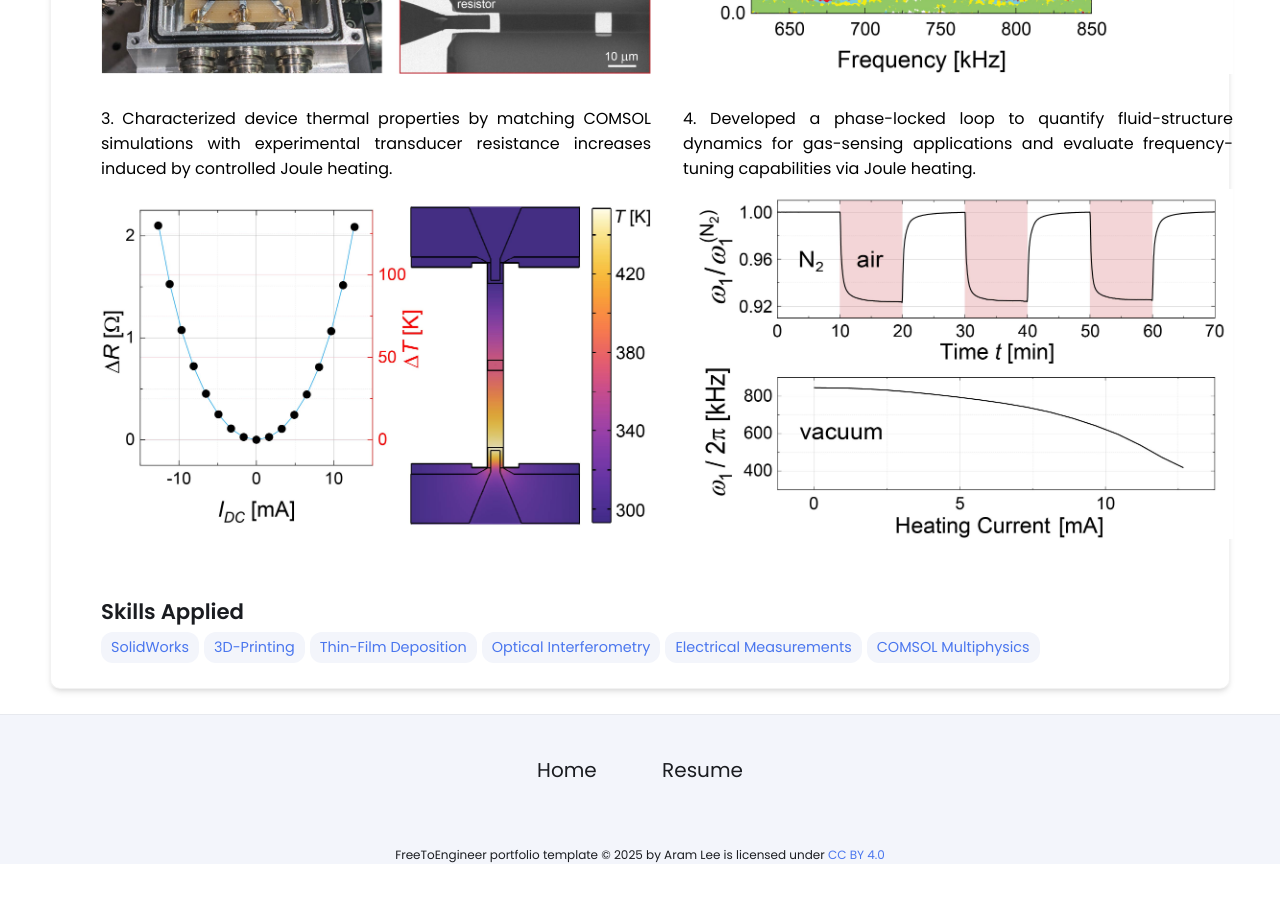
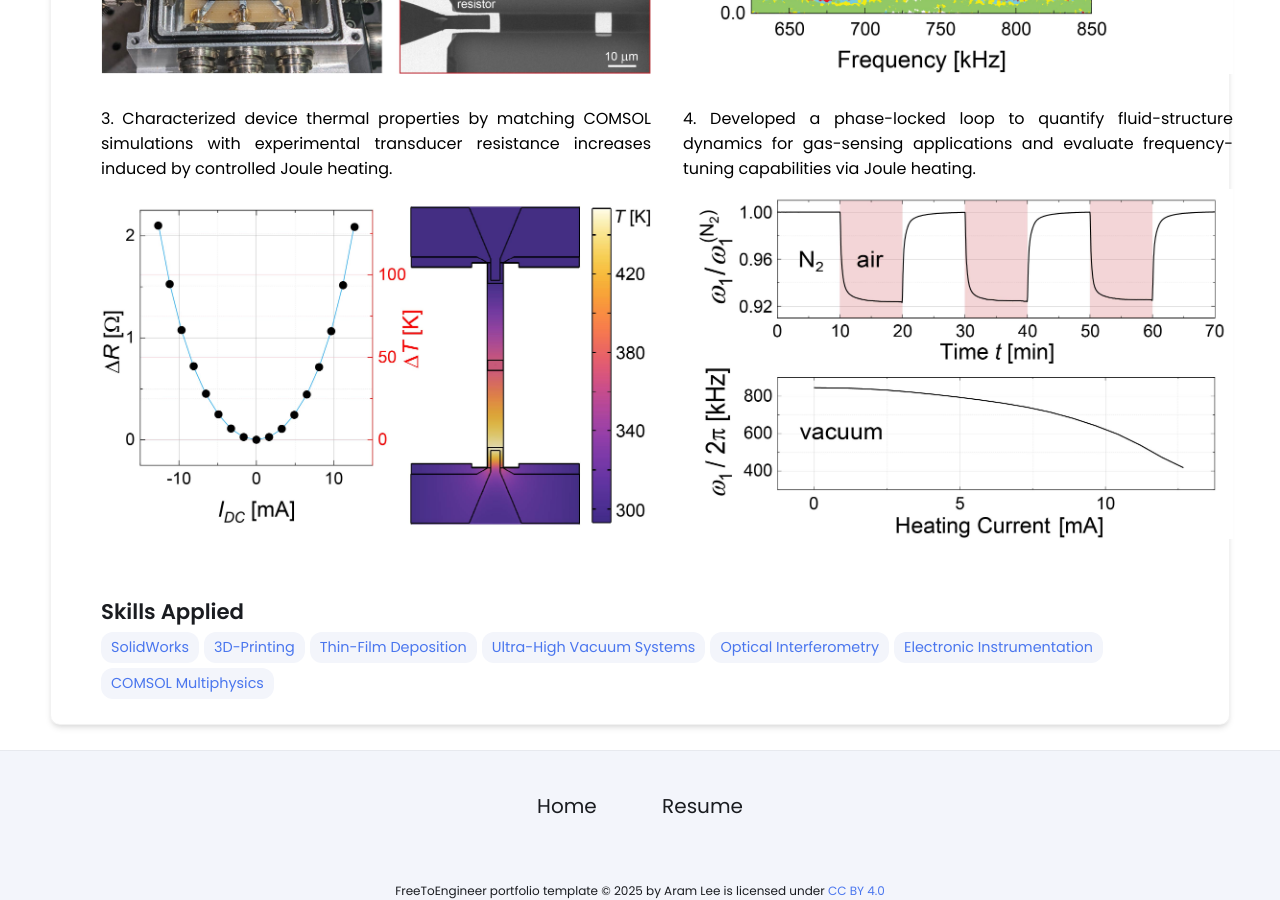
Before and after one commit to HagenGress/HagenGress.github.io, a Jekyll site: the page built from _projects/resonators/index.md, in a window 1280 px wide and 900 px high, scrolled down 704 px. Built offline with Jekyll 4.4.1, drawn with Linux system fonts in a browser that asks for light colours; before the commit the page ends 1568 px from its top, so only the background shows below that.

Commit message:
Update index.md

```diff
--- a/_projects/resonators/index.md
+++ b/_projects/resonators/index.md
@@ -29,8 +29,9 @@ main-image: /3D-MEMS_TitlePicture.jpg
       <span class="skill">SolidWorks</span>
       <span class="skill">3D-Printing</span>
       <span class="skill">Thin-Film Deposition</span>
+      <span class="skill">Ultra-High Vacuum Systems</span>
       <span class="skill">Optical Interferometry</span>
-      <span class="skill">Electrical Measurements</span>
+      <span class="skill">Electronic Instrumentation</span>
       <span class="skill">COMSOL Multiphysics</span>
     </div>
   </div>
```
